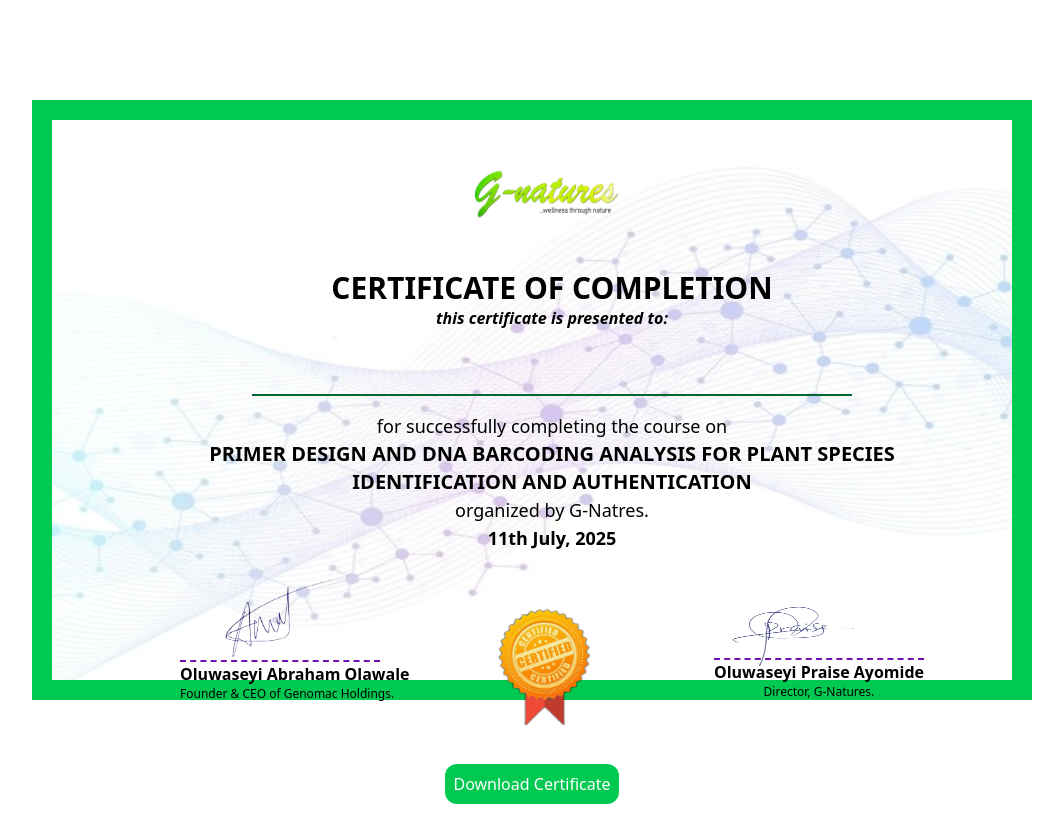
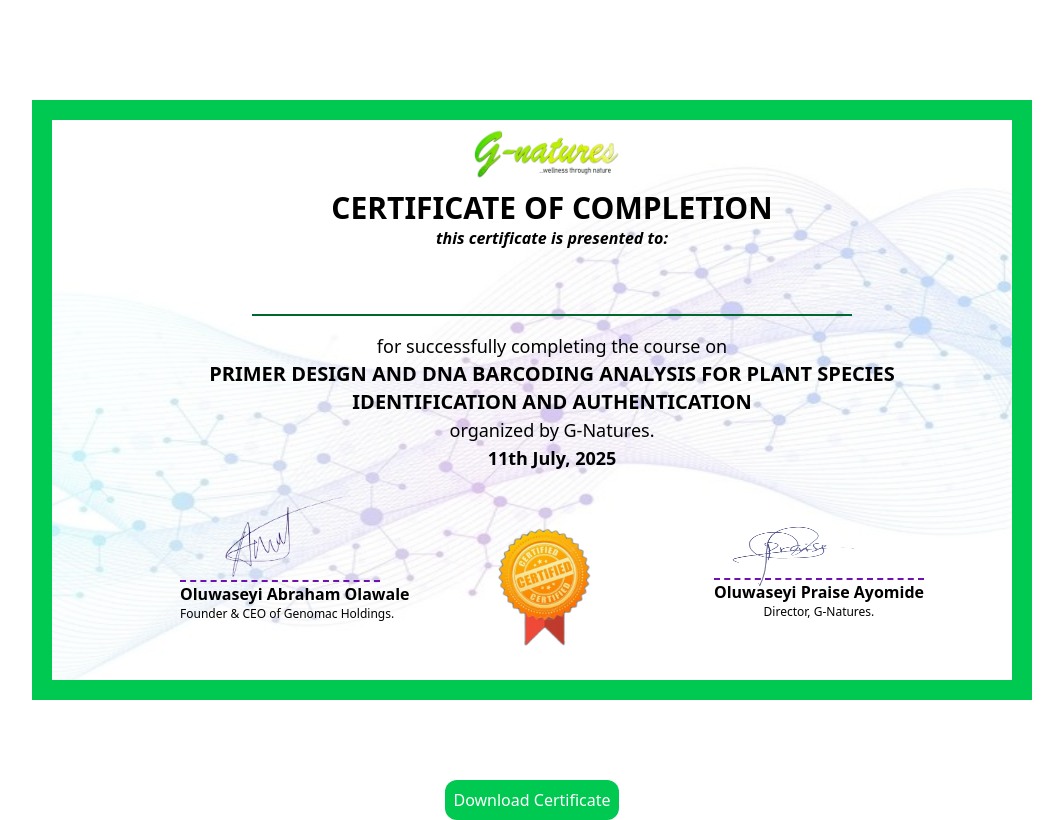
Before and after one commit to IDGoodness/certificate-gnatures, a React (Vite) app: page /certificate1 in a window 1280 px wide. Shown: the whole page, without its empty margins (108-1171 px from the left). Built offline with nearby package versions, Linux system fonts and the light colour scheme.

Commit message:
Image and logo and signature done.

```diff
--- a/src/Pages/Certificate.tsx
+++ b/src/Pages/Certificate.tsx
@@ -75,9 +75,9 @@ const Certificate = () => {
                     <img src={watermark} alt="genes" className='absolute w-[1000px] -mt-52 h-[800px] opacity-30 z-0 ' />
                     <div className="relative w-[1000px] h-[600px] border-[20px] m-10 border-green-500 flex">
                         <div className="flex flex-col mx-auto">
-                            <div className="flex text-center mx-auto my-5">
+                            <div className="flex text-center mx-auto -my-10">
                                 <p className="mr-2">
-                                    <img src={logo} alt="logo" className="w-[120px]" />
+                                    <img src={logo} alt="logo" className="w-[150px]" />
                                 </p>
                                 {/* <p className="w-[1px] h-[50px] bg-purple-600 mt-4"></p> */}
                                 {/* <p className="mt-5 pr-16 font-bold text-xs w-[200px]">
@@ -130,12 +130,12 @@ const Certificate = () => {
                                 <img src={award} alt="award" />
                                 </div>
 
-                                <div className="mt-2">
+                                <div className="-mt-3">
                                 <p className="border-b-2 border-dashed border-purple-800 w-52">
                                     <img
                                     src={sign2}
                                     alt="signature"
-                                    className="w-[200px] h-[150px] -mb-12"
+                                    className="w-[150px] h-[200px] -mb-20"
                                     />
                                 </p>
                                 <p className="text-base font-semibold">
--- a/src/Pages/Certificate1.tsx
+++ b/src/Pages/Certificate1.tsx
@@ -75,7 +75,7 @@ const Certificate = () => {
                     <img src={watermark} alt="genes" className='absolute w-[1000px] -mt-52 h-[800px] opacity-30 z-0 ' />
                     <div className="relative w-[1000px] h-[600px] border-[20px] m-2 border-green-500 flex">
                         <div className="flex flex-col mx-auto">
-                            <div className="flex text-center mx-auto">
+                            <div className="flex text-center mx-auto -my-10 ">
                                 <p className="mr-2">
                                     <img src={logo} alt="logo" className="w-[150px]" />
                                 </p>
@@ -105,7 +105,7 @@ const Certificate = () => {
                                 <p className='uppercase text-xl mx-28 font-bold' >
                                 Primer Design and DNA Barcoding Analysis for Plant Species Identification and Authentication
                                 </p>
-                                <p className='mx-28 text-lg' > organized by G-Natres.</p>
+                                <p className='mx-28 text-lg' > organized by G-Natures.</p>
                                 <p className="font-bold text-lg">11th July, 2025</p>
                             </div>
 
@@ -155,7 +155,7 @@ const Certificate = () => {
                 </div>
             </div>
 
-            <div className="flex justify-center -mt-9">
+            <div className="flex justify-center -mt-5">
                 <button
                 className="bg-green-500 p-2 rounded-xl hover:bg-purple-700 text-white z-10"
                 onClick={onButtonClick}
```
